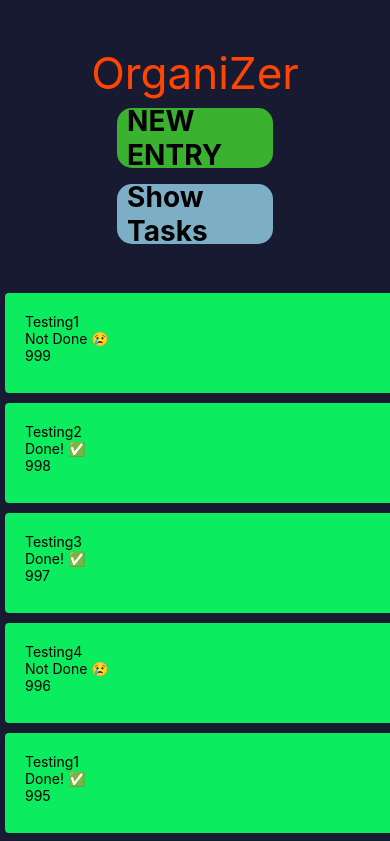
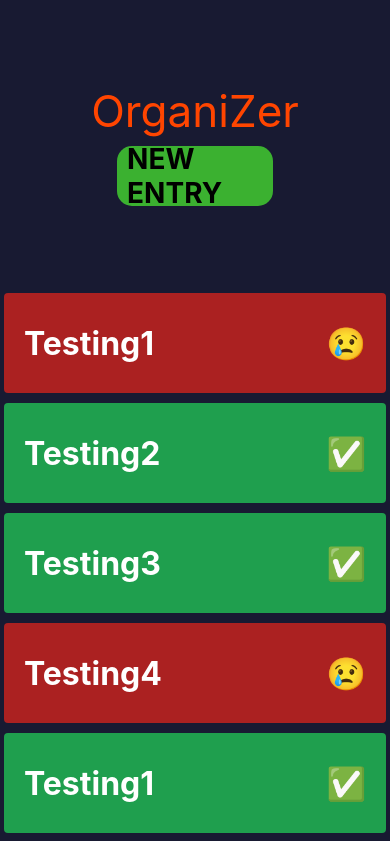
Before and after one commit to Makktu/augustOne, a React Native app: screen / in a window 390 px wide. Shown: the top 841 px of the page. Built offline with nearby package versions, Linux system fonts and the light colour scheme.

Commit message:
nailing it!

```diff
--- a/App.jsx
+++ b/App.jsx
@@ -4,20 +4,11 @@ import { StyleSheet, Text, View, StatusBar, Pressable } from 'react-native';
 import ModalInput from './components/ModalInput';
 import TaskList from './components/TaskList';
 import getUniqueKey from './helpers/getUniqueKey';
-// import allTasks from './helpers/testTasks';
+import startingTasks from './helpers/testTasks';
 
 export default function App() {
   const [modalVisible, setModalVisible] = useState(false);
-  const [allTasks, setAllTasks] = useState([
-    { task: 'Testing1', taskDone: false, id: 999 },
-    { task: 'Testing2', taskDone: true, id: 998 },
-    { task: 'Testing3', taskDone: true, id: 997 },
-    { task: 'Testing4', taskDone: false, id: 996 },
-    { task: 'Testing1', taskDone: true, id: 995 },
-    { task: 'Testing2', taskDone: true, id: 994 },
-    { task: 'Testing3', taskDone: true, id: 993 },
-    { task: 'Testing4', taskDone: false, id: 992 },
-  ]);
+  const [allTasks, setAllTasks] = useState(startingTasks);
 
   const summonModal = () => {
     setModalVisible(true);
@@ -29,7 +20,10 @@ export default function App() {
 
   const addTaskHandler = (enteredText) => {
     let newKey = getUniqueKey(allTasks);
-    console.log(newKey, enteredText, '✅');
+    setAllTasks((currentAllTasks) => [
+      ...currentAllTasks,
+      { task: enteredText, taskDone: false, id: newKey },
+    ]);
   };
 
   return (
@@ -45,12 +39,12 @@ export default function App() {
         <Pressable style={styles.tempPressable} onPress={() => summonModal()}>
           <Text style={styles.btnTextStyle}>NEW ENTRY</Text>
         </Pressable>
-        <Pressable
+        {/* <Pressable
           style={styles.showTasksBtn}
           onPress={() => console.log('show tasks pressed')}
         >
           <Text style={styles.btnTextStyle}>Show Tasks</Text>
-        </Pressable>
+        </Pressable> */}
       </View>
       <View style={styles.taskContainer}>
         <TaskList allTasks={allTasks} />
--- a/components/ModalInput.jsx
+++ b/components/ModalInput.jsx
@@ -15,8 +15,8 @@ export default function ModalInput({ addTaskHandler, visible, dismissModal }) {
   const [quoteShowing, setQuoteShowing] = useState(true);
 
   const textInputHandler = (enteredText) => {
+    if (setQuoteShowing) setQuoteShowing(false);
     setEnteredText(enteredText);
-    console.log(enteredText);
   };
 
   return (
@@ -28,13 +28,9 @@ export default function ModalInput({ addTaskHandler, visible, dismissModal }) {
         <TextInput
           style={styles.textInputStyle}
           value={enteredText}
-          placeholder='Enter Something'
+          placeholder='Input a Task !'
           placeholderTextColor='#504c4c'
-          onChangeText={() => {
-            if (setQuoteShowing) setQuoteShowing(false);
-            console.log(enteredText);
-            textInputHandler();
-          }}
+          onChangeText={textInputHandler}
         />
         <Pressable
           style={styles.saveBtnStyle}
--- a/components/TaskItem.jsx
+++ b/components/TaskItem.jsx
@@ -3,21 +3,57 @@ import React from 'react';
 
 export default function TaskItem({ taskData, deleteTask, taskDone }) {
   return (
-    <View style={styles.taskItemStyle}>
-      <Text style>{taskData.task}</Text>
-      <Text>{taskDone ? <Text>Done! ✅</Text> : <Text>Not Done 😢</Text>}</Text>
-      <Text>{taskData.id}</Text>
+    <View
+      style={[taskDone ? styles.taskItemStyle : styles.undoneTaskItemStyle]}
+    >
+      <View style={styles.mainPanel}>
+        <Text style={styles.taskTextStyle}>{taskData.task}</Text>
+
+        {/* <Text style={{ fontSize: 8 }}>{taskData.id}</Text> */}
+      </View>
+      <View style={styles.doneStyle}>
+        {taskDone ? (
+          <Text style={styles.taskTextStyle}>✅</Text>
+        ) : (
+          <Text style={styles.taskTextStyle}>😢</Text>
+        )}
+      </View>
     </View>
   );
 }
 
 const styles = StyleSheet.create({
   taskItemStyle: {
-    width: '100%',
+    width: '98%',
     height: 100,
-    backgroundColor: '#0bec5e',
+    backgroundColor: '#1f9f4e',
     margin: 5,
     borderRadius: 4,
     padding: 20,
+    flexDirection: 'row',
+    justifyContent: 'space-between',
+    alignSelf: 'center',
+  },
+  undoneTaskItemStyle: {
+    width: '98%',
+    height: 100,
+    backgroundColor: '#ab2121',
+    margin: 5,
+    borderRadius: 4,
+    padding: 20,
+    flexDirection: 'row',
+    justifyContent: 'space-between',
+    alignSelf: 'center',
+  },
+  taskTextStyle: {
+    fontSize: 32,
+    color: 'white',
+    fontWeight: 'bold',
+  },
+  mainPanel: {
+    justifyContent: 'center',
+  },
+  doneStyle: {
+    justifyContent: 'center',
   },
 });
--- a/components/TaskList.jsx
+++ b/components/TaskList.jsx
@@ -1,5 +1,5 @@
-import { StyleSheet, Text, View, FlatList } from 'react-native';
-import React, { useState } from 'react';
+import { StyleSheet, View, FlatList } from 'react-native';
+import React from 'react';
 import TaskItem from './TaskItem';
 
 export default function TaskList({ allTasks }) {
--- a/helpers/testTasks.js
+++ b/helpers/testTasks.js
@@ -1,12 +1,10 @@
-const allTasks = [
+export default function startingTasks() {
+  let allTasks = [
     { task: 'Testing1', taskDone: false, id: 999 },
     { task: 'Testing2', taskDone: true, id: 998 },
     { task: 'Testing3', taskDone: true, id: 997 },
     { task: 'Testing4', taskDone: false, id: 996 },
     { task: 'Testing1', taskDone: true, id: 995 },
-  { task: 'Testing2', taskDone: true, id: 994 },
-  { task: 'Testing3', taskDone: true, id: 993 },
-  { task: 'Testing4', taskDone: false, id: 992 },
   ];
-
-export default allTasks;
+  return allTasks;
+}
```
Lines whose indentation alone changed are shown as unchanged.
